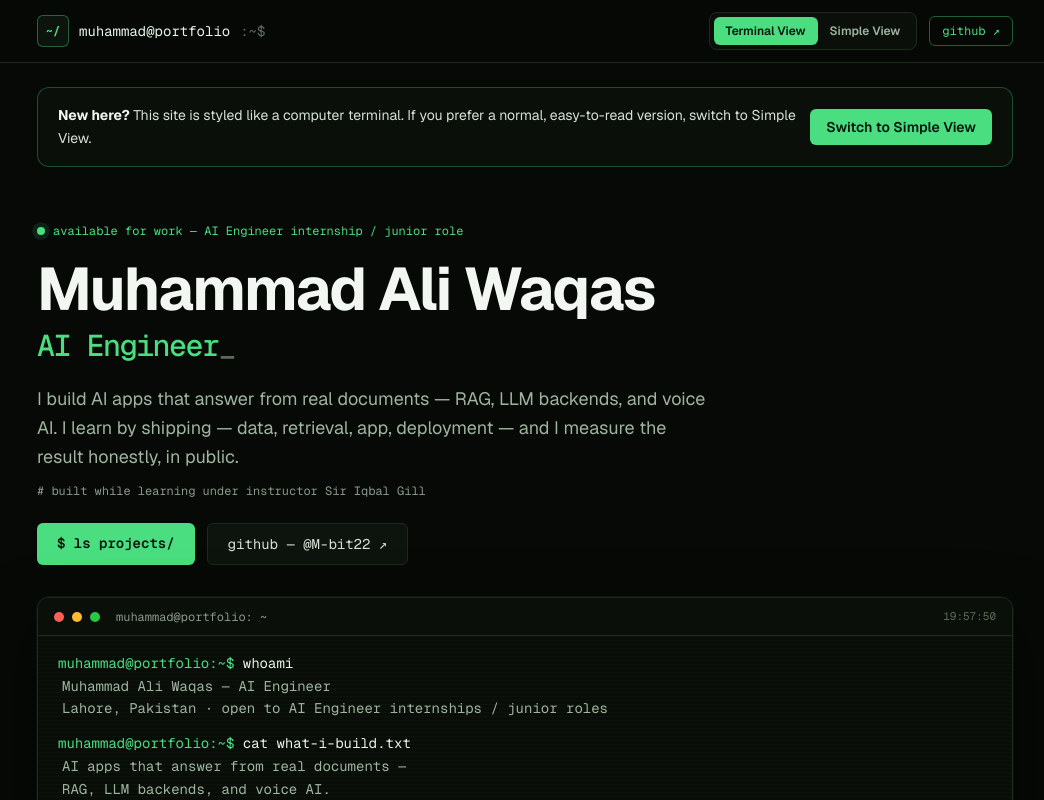
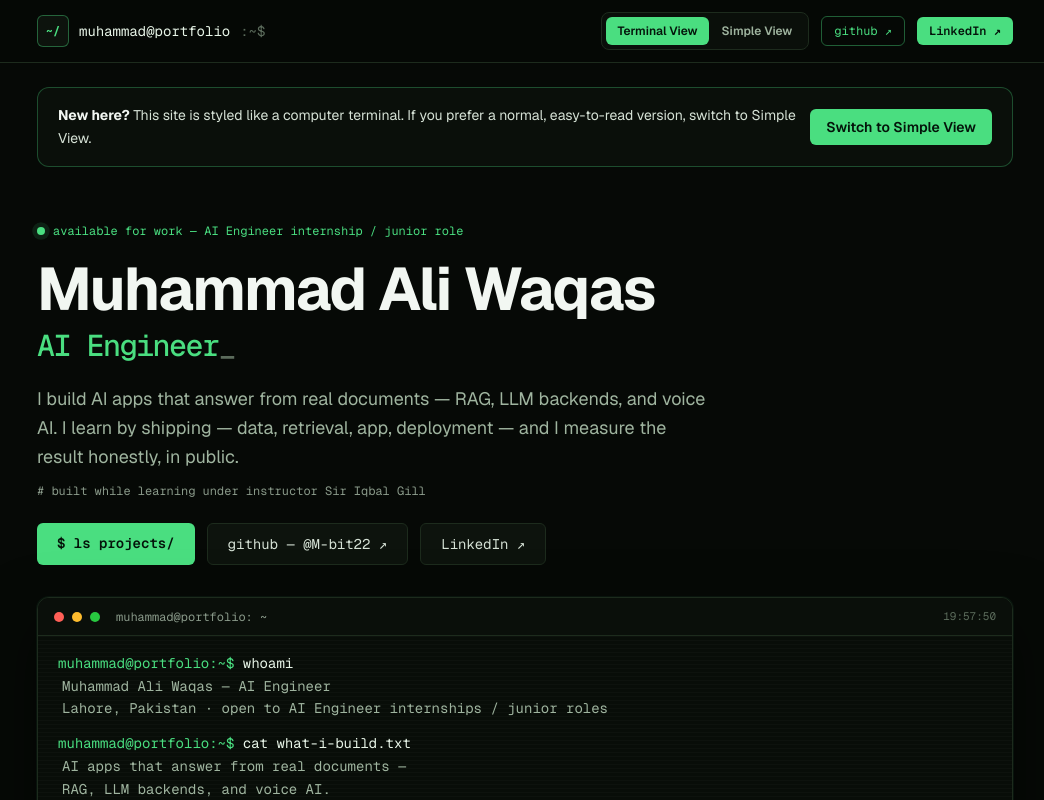
Before and after one commit to M-bit22/portfolio, a Next.js app: page / in a window 1280 px wide. Shown: the top 800 px of the page, without its empty margins (115-1159 px from the left). Built offline with nearby package versions, Linux system fonts and the light colour scheme.

Commit message:
Move LinkedIn link to header and hero

```diff
--- a/src/app/page.tsx
+++ b/src/app/page.tsx
@@ -206,6 +206,14 @@ function SimpleView({ onSwitchToTerminal }: { onSwitchToTerminal: () => void })
             className="rounded-md border border-[#1d2b1d] bg-[#0d130d] px-5 py-2.5 text-[#d6e2d6] transition hover:-translate-y-0.5 hover:border-[#4ade80]/50 hover:text-[#4ade80]"
           >
             Contact Me
+          </a>
+          <a
+            href={PROFILE.linkedin}
+            target="_blank"
+            rel="noopener noreferrer"
+            className="rounded-md border border-[#1d2b1d] bg-[#0d130d] px-5 py-2.5 text-[#d6e2d6] transition hover:-translate-y-0.5 hover:border-[#4ade80]/50 hover:text-[#4ade80]"
+          >
+            LinkedIn ↗
           </a>
         </div>
         <div className="mt-8 grid grid-cols-3 gap-3 sm:gap-4">
@@ -490,6 +498,15 @@ export default function Home() {
           >
             github ↗
           </a>
+          <a
+            href={PROFILE.linkedin}
+            target="_blank"
+            rel="noopener noreferrer"
+            className="rounded-md bg-[#4ade80] px-3 py-1.5 font-mono text-xs font-semibold text-[#04140a] transition hover:-translate-y-0.5 hover:bg-[#86efac] focus-visible:outline-2 focus-visible:outline-[#4ade80]"
+          >
+            <span className="sm:hidden">in ↗</span>
+            <span className="hidden sm:inline">LinkedIn ↗</span>
+          </a>
         </div>
       </header>
 
@@ -547,6 +564,14 @@ export default function Home() {
               className="rounded-md border border-[#1d2b1d] bg-[#0d130d] px-5 py-2.5 text-[#d6e2d6] transition hover:-translate-y-0.5 hover:border-[#4ade80]/50 hover:text-[#4ade80]"
             >
               github — @{PROFILE.githubUsername} ↗
+            </a>
+            <a
+              href={PROFILE.linkedin}
+              target="_blank"
+              rel="noopener noreferrer"
+              className="rounded-md border border-[#1d2b1d] bg-[#0d130d] px-5 py-2.5 text-[#d6e2d6] transition hover:-translate-y-0.5 hover:border-[#4ade80]/50 hover:text-[#4ade80]"
+            >
+              LinkedIn ↗
             </a>
           </div>
 
```
